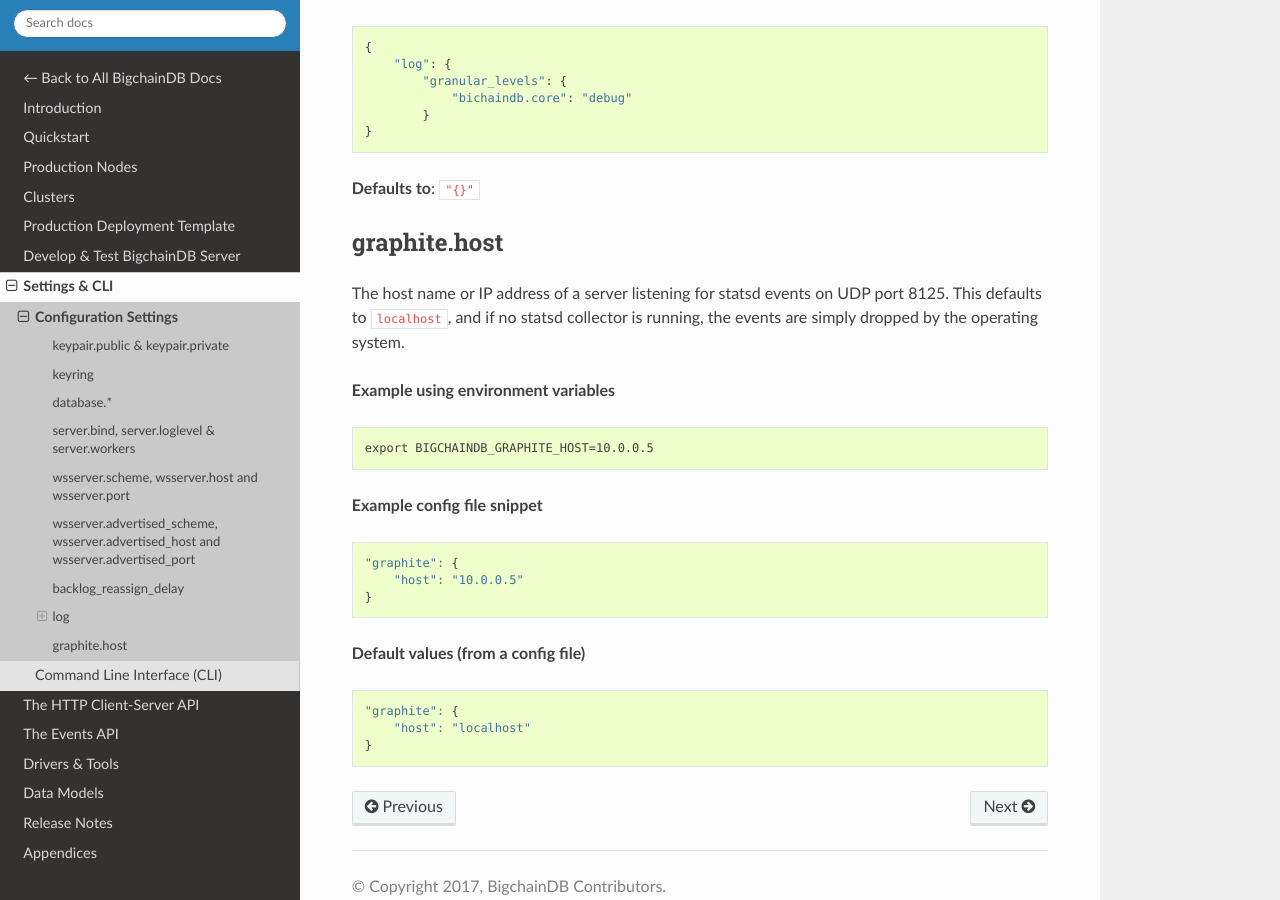
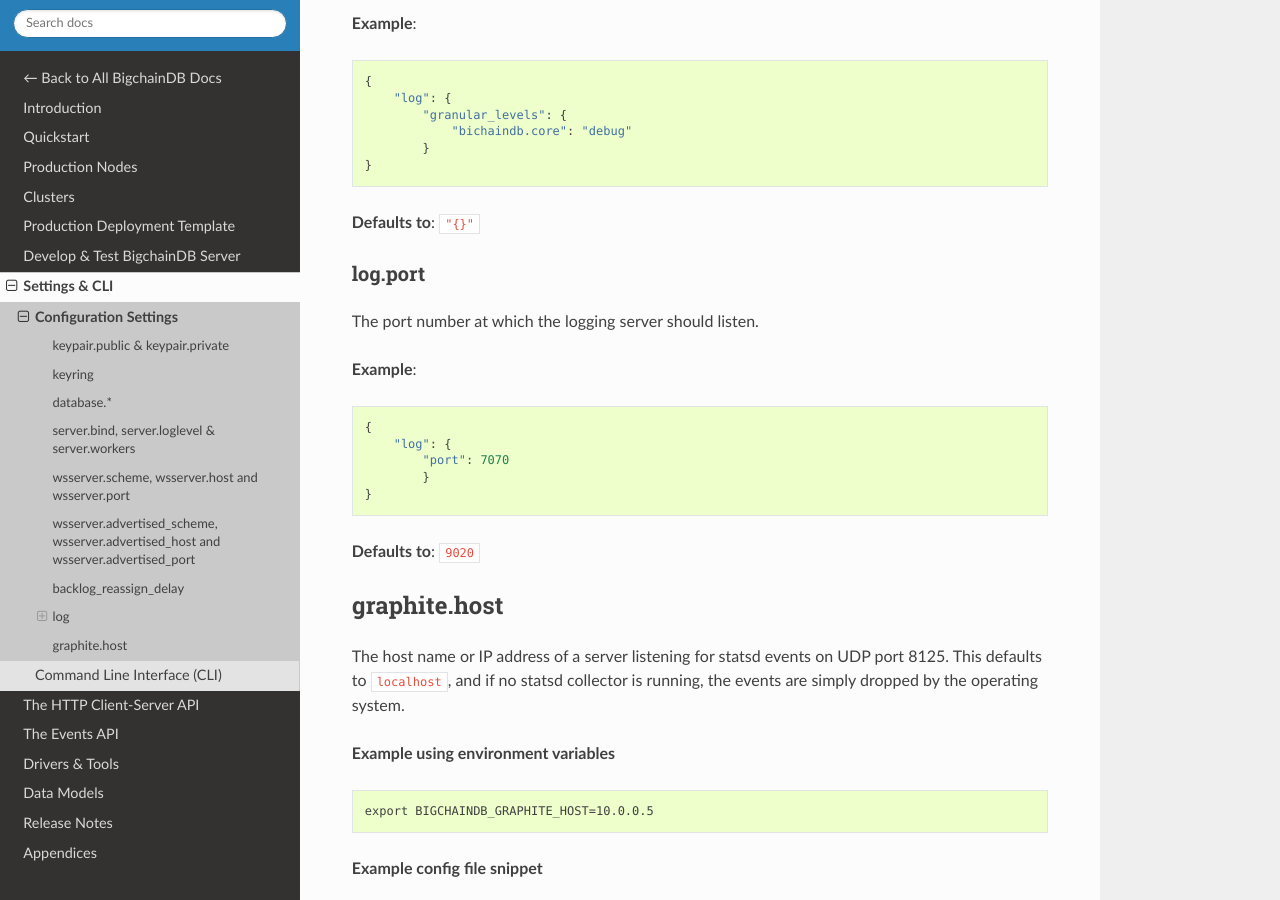
Before and after one commit to bigchaindb/bigchaindb, a Sphinx documentation site: the page built from docs/server/source/server-reference/configuration.md, in a window 1280 px wide and 900 px high, scrolled down 11747 px. Built offline with Sphinx 7.4.7 and the Read the Docs theme 2.0.0, drawn with Linux system fonts in a browser that asks for light colours; pages that are not in the unit, such as notebooks, are missing from menus; some of the changed text lies outside the part shown.

Commit message:
Updated server configuration docs

````diff
--- a/docs/server/source/server-reference/configuration.md
+++ b/docs/server/source/server-reference/configuration.md
@@ -319,7 +319,8 @@
         "granular_levels": {
             "bichaindb.backend": "info",
             "bichaindb.core": "info"
-        }
+        },
+        "port": 7070
 }
 ```
 
@@ -336,7 +337,8 @@
         "datefmt_logfile": "%Y-%m-%d %H:%M:%S",
         "fmt_logfile": "[%(asctime)s] [%(levelname)s] (%(name)s) %(message)s (%(processName)-10s - pid: %(process)d)",
         "fmt_console": "[%(asctime)s] [%(levelname)s] (%(name)s) %(message)s (%(processName)-10s - pid: %(process)d)",
-        "granular_levels": {}
+        "granular_levels": {},
+        "port": 9020
 }
 ```
 
@@ -533,6 +535,22 @@
 **Defaults to**: `"{}"`
 
 
+### log.port
+The port number at which the logging server should listen.
+
+**Example**:
+
+```
+{
+    "log": {
+        "port": 7070
+        }
+}
+```
+
+**Defaults to**: `9020`
+
+
 ## graphite.host
 
 The host name or IP address of a server listening for statsd events on UDP
````
